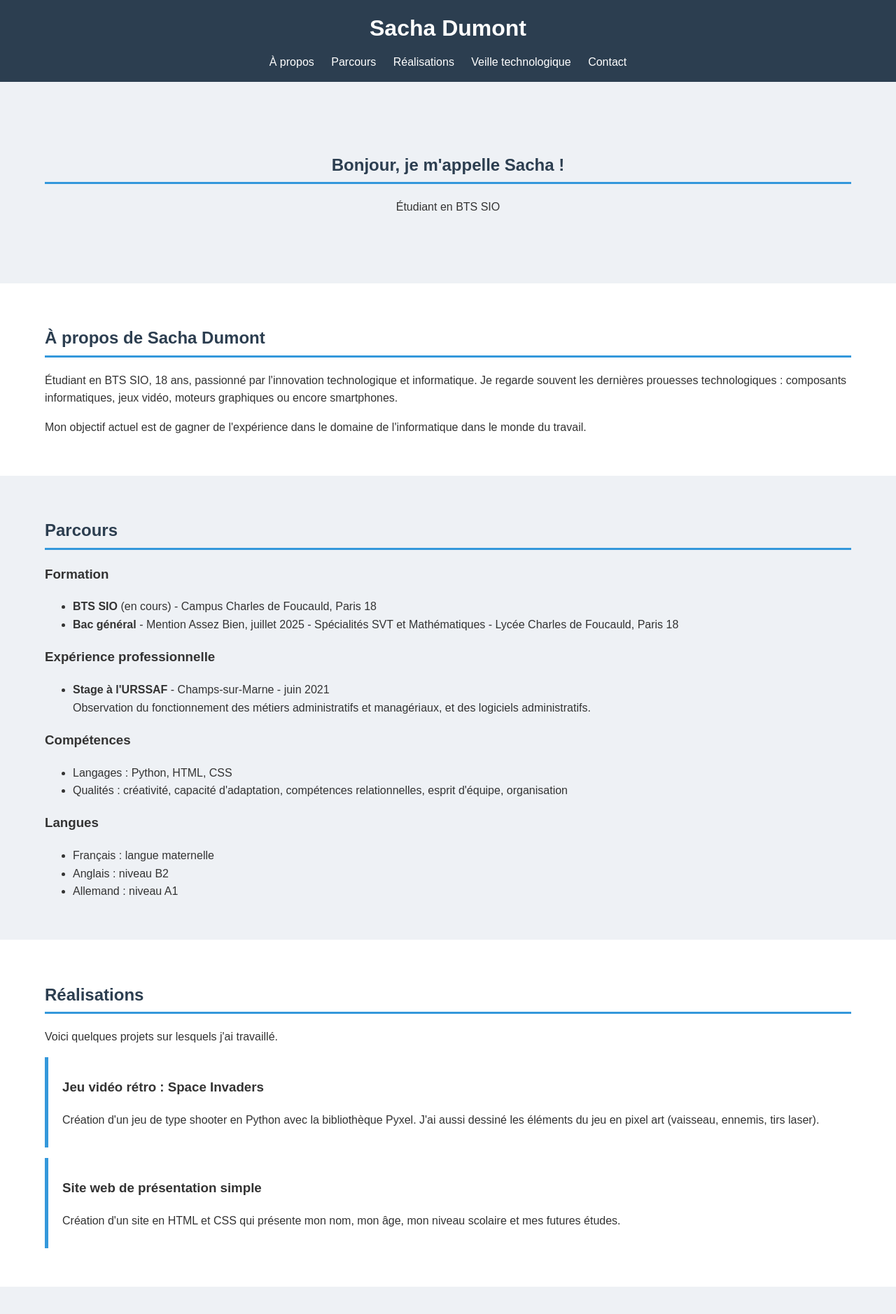
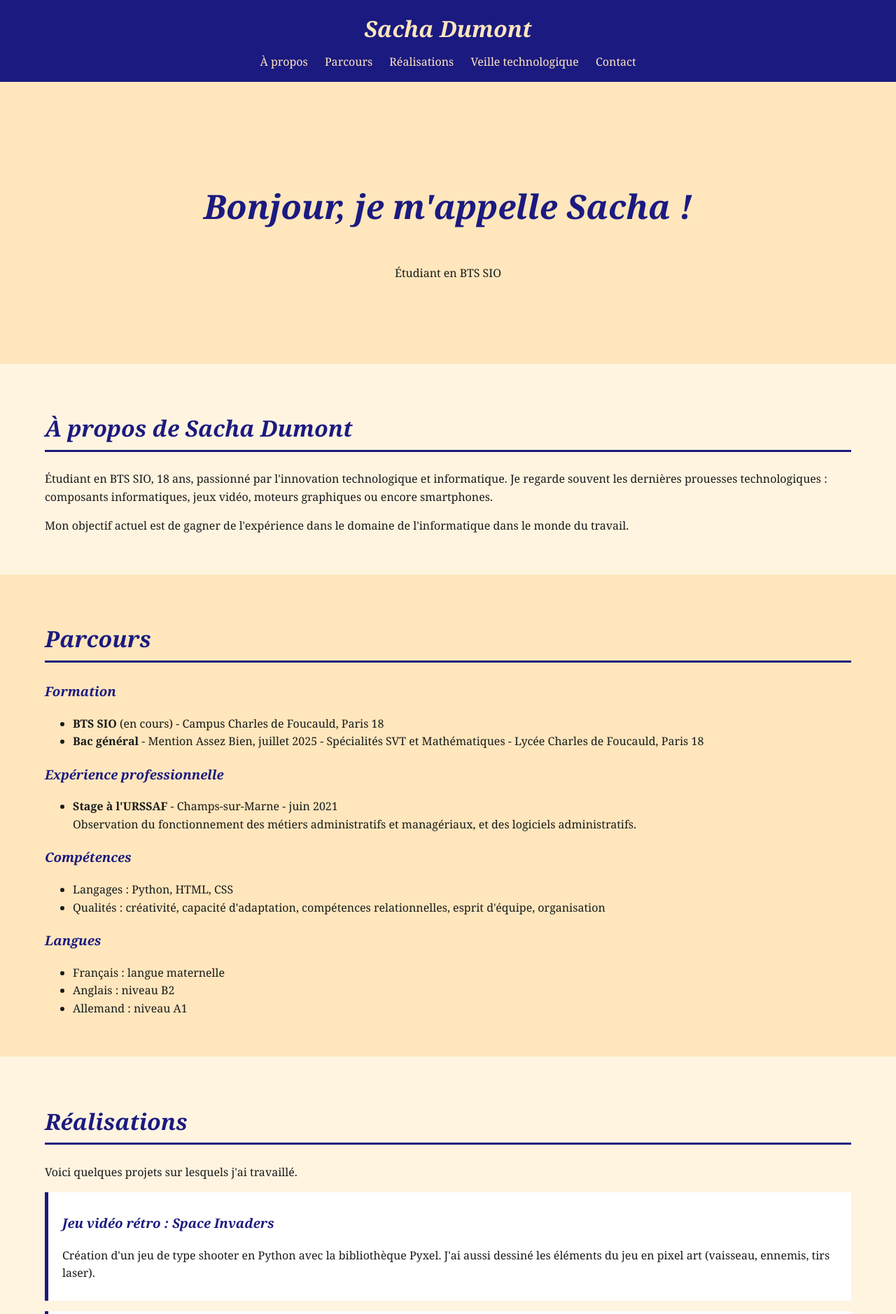
Before and after one commit to sddragon/Portefolio, a PHP site: page / in a window 1280 px wide. Shown: the top 1878 px of the page at 70% size. Run offline with PHP 8.4, Linux system fonts and the light colour scheme.

Commit message:
Update color scheme and font styles in style.css

```diff
--- a/style.css
+++ b/style.css
@@ -1,72 +1,83 @@
-/* ===== COULEURS (à modifier ici pour changer tout le site) ===== */
+/* ===== COULEURS (reprises du portfolio Canva) ===== */
 :root {
-  --couleur-principale: #2c3e50;  /* en-tête, pied de page, titres */
-  --couleur-accent: #3498db;      /* traits, bordures, liens */
-  --fond-page: #eef1f5;           /* fond des sections 1, 3, 5... */
-  --fond-section: #ffffff;        /* fond des sections 2, 4, 6... */
-  --texte: #333333;
+  --bleu-marine: #1b1a80;   /* bleu des titres et du logo */
+  --creme: #ffe6bd;         /* fond crème de la page d'accueil */
+  --creme-clair: #fff4e0;   /* fond des sections en alternance */
+  --noir: #1a1a1a;          /* texte */
 }
 
 /* ===== STYLE GÉNÉRAL ===== */
 body {
-  font-family: Arial, sans-serif;
+  font-family: Georgia, "Times New Roman", serif;
   margin: 0;
-  background-color: var(--fond-page);
-  color: var(--texte);
+  background-color: var(--creme);
+  color: var(--noir);
   line-height: 1.6;
 }
 
 /* ===== EN-TÊTE ET MENU (pleine largeur) ===== */
 header {
-  background-color: var(--couleur-principale);
-  color: white;
+  background-color: var(--bleu-marine);
+  color: var(--creme);
   padding: 15px 5%;
   text-align: center;
 }
 
 header h1 {
   margin: 0 0 10px 0;
+  font-style: italic;
 }
 
 nav a {
-  color: white;
+  color: var(--creme);
   margin: 0 10px;
   text-decoration: none;
 }
 
 nav a:hover {
-  color: var(--couleur-accent);
+  text-decoration: underline;
 }
 
 /* ===== SECTIONS (pleine largeur) ===== */
 section {
   padding: 40px 5%;
-  background-color: var(--fond-section);
+  background-color: var(--creme);
 }
 
-/* une section sur deux avec un fond différent */
-section:nth-of-type(odd) {
-  background-color: var(--fond-page);
+/* une section sur deux avec un fond plus clair */
+section:nth-of-type(even) {
+  background-color: var(--creme-clair);
+}
+
+h2, h3, h4 {
+  color: var(--bleu-marine);
+  font-style: italic;
 }
 
 h2 {
-  color: var(--couleur-principale);
-  border-bottom: 3px solid var(--couleur-accent);
+  font-size: 2em;
+  border-bottom: 3px solid var(--bleu-marine);
   padding-bottom: 5px;
 }
 
 a {
-  color: var(--couleur-accent);
+  color: var(--bleu-marine);
 }
 
+/* page d'accueil : grand titre centré comme sur Canva */
 #accueil {
   text-align: center;
-  padding: 80px 5%;
+  padding: 100px 5%;
+}
+
+#accueil h2 {
+  font-size: 3em;
+  border-bottom: none;
 }
 
 /* ===== ENCADRÉS (projets et veille) ===== */
 .projet {
-  border-left: 5px solid var(--couleur-accent);
+  border-left: 5px solid var(--bleu-marine);
   background-color: white;
   padding: 10px 20px;
   margin-bottom: 15px;
@@ -74,8 +85,8 @@ a {
 
 /* ===== PIED DE PAGE ===== */
 footer {
-  background-color: var(--couleur-principale);
-  color: white;
+  background-color: var(--bleu-marine);
+  color: var(--creme);
   text-align: center;
   padding: 15px 5%;
 }
```
